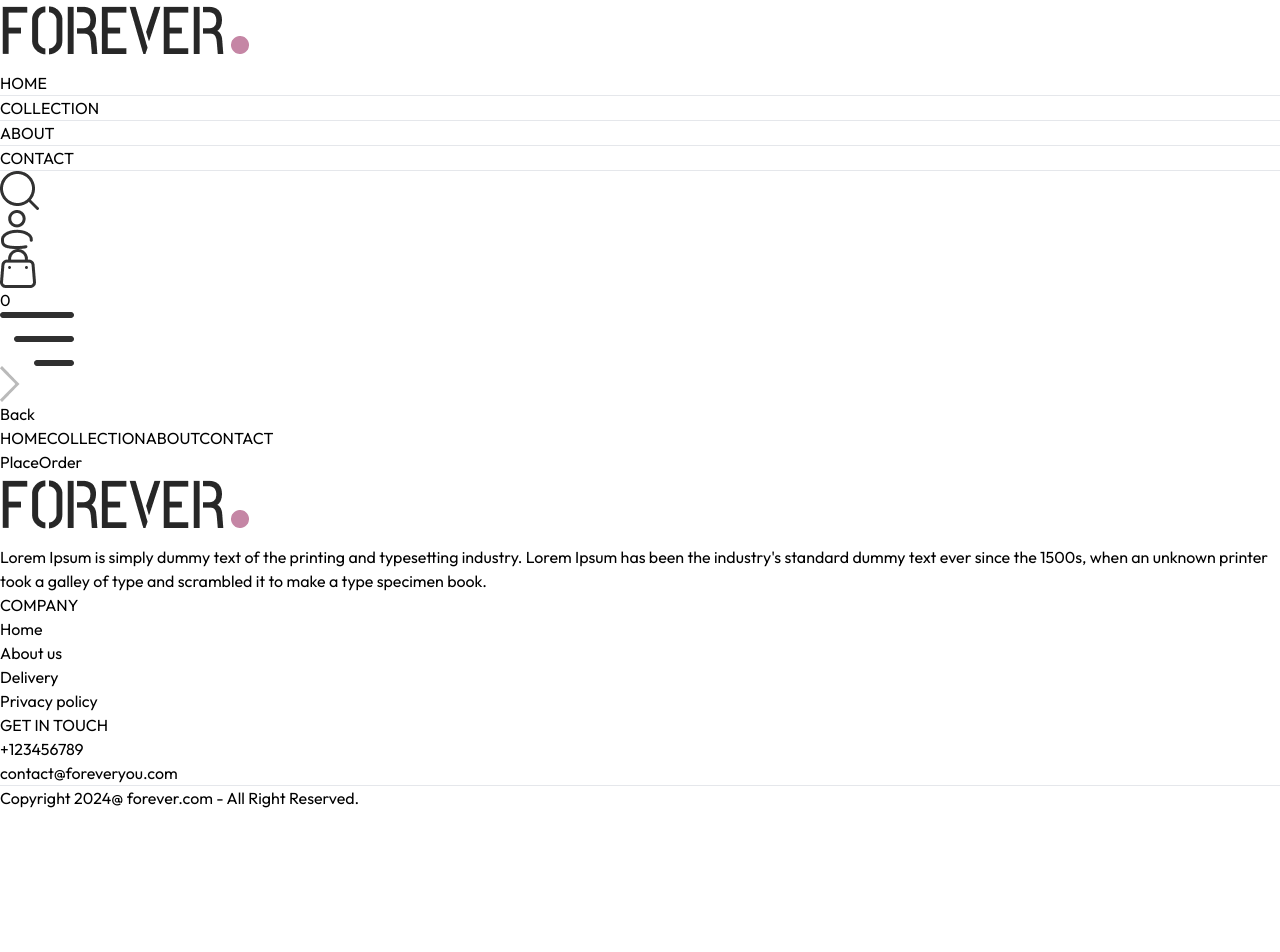
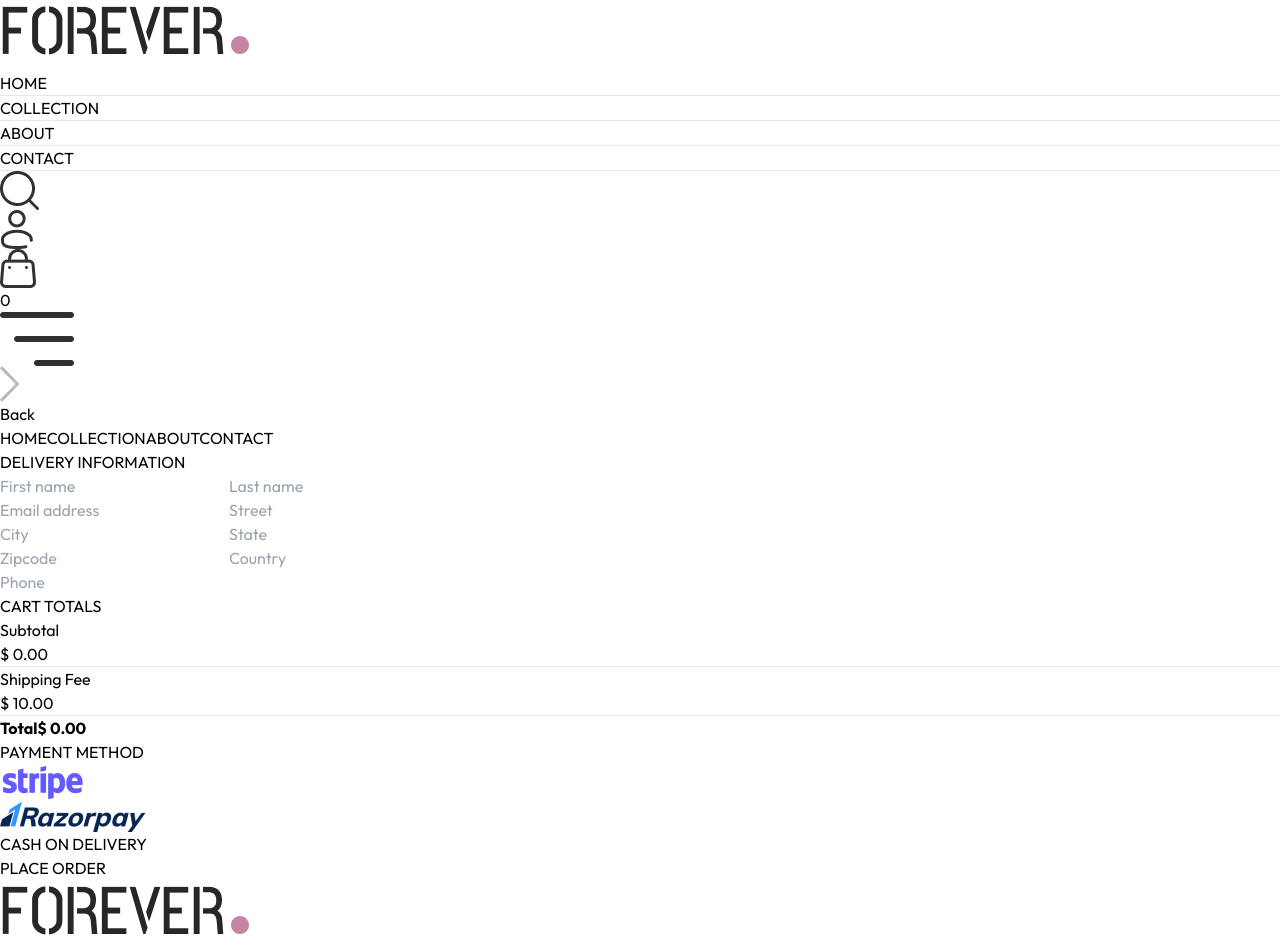
Before and after one commit to arshdeepsingh2003/Ecommerce_app, a React (Vite) app in the folder frontend/: page /place-order in a window 1280 px wide. Shown: the top 952 px of the page. Before the commit the page ends 810 px from the top, so only its background shows below. Built offline with nearby package versions, Linux system fonts and the light colour scheme.

Commit message:
place order page and orders page completed

```diff
--- a/frontend/src/context/ShopContext.jsx
+++ b/frontend/src/context/ShopContext.jsx
@@ -1,6 +1,7 @@
 import { createContext, useEffect, useState } from "react";
 import {products} from "../assets/assets"
 import { toast } from "react-toastify";
+import { useNavigate } from "react-router-dom";
 export const ShopContext= createContext();
 
 const ShopContextProvider=(props)=>{
@@ -10,6 +11,7 @@
     const [search,setSearch]=useState('');
     const [showSearch,setShowSearch]=useState(false);
     const [cartItems,setCartItems]=useState({});
+    const navigate = useNavigate();
 
     const addToCart=async(itemId,size)=>{
         if(!size){
@@ -81,7 +83,8 @@
         products,currency,delivery_fee,
         search,setSearch,showSearch,setShowSearch,
         cartItems, addToCart,
-        getCartCount,updateQuantity,getCartAmount
+        getCartCount,updateQuantity,getCartAmount,navigate
+
 
     }
 
--- a/frontend/src/pages/Orders.jsx
+++ b/frontend/src/pages/Orders.jsx
@@ -1,8 +1,50 @@
-import React from 'react'
+import React, { useContext, useEffect, useState } from 'react'
+import { ShopContext } from '../context/ShopContext'
+import Title from '../components/Title';
+
 
 const Orders = () => {
+
+  const { products , currency} = useContext(ShopContext);
+
+
+
   return (
-    <div>Orders</div>
+    <div className='border-t pt-16'>
+
+        <div className='text-2xl'>
+            <Title text1={'MY'} text2={'ORDERS'}/>
+        </div>
+
+        <div>
+            {
+              products.slice(1,4).map((item,index) => (
+                <div key={index} className='py-4 border-t border-b text-gray-700 flex flex-col md:flex-row md:items-center md:justify-between gap-4'>
+                    <div className='flex items-start gap-6 text-sm'>
+                        <img className='w-16 sm:w-20' src={item.image[0]} alt="" />
+                        <div>
+                          <p className='sm:text-base font-medium'>{item.name}</p>
+                          <div className='flex items-center gap-3 mt-1 text-base text-gray-700'>
+                            <p>{currency}{item.price}</p>
+                            <p>Quantity: {item.quantity}</p>
+                            <p>Size: {item.size}</p>
+                          </div>
+                          <p className='mt-1'>Date: <span className=' text-gray-400'>{new Date(item.date).toDateString()}</span></p>
+                          <p className='mt-1'>Payment: <span className=' text-gray-400'>{item.paymentMethod}</span></p>
+                        </div>
+                    </div>
+                    <div className='md:w-1/2 flex justify-between'>
+                        <div className='flex items-center gap-2'>
+                            <p className='min-w-2 h-2 rounded-full bg-green-500'></p>
+                            <p className='text-sm md:text-base'>Ready To Ship</p>
+                        </div>
+                        <button className='border px-4 py-2 text-sm font-medium rounded-sm'>Track Order</button>
+                    </div>
+                </div>
+              ))
+            }
+        </div>
+    </div>
   )
 }
 
--- a/frontend/src/pages/PlaceOrder.jsx
+++ b/frontend/src/pages/PlaceOrder.jsx
@@ -1,8 +1,68 @@
-import React from 'react'
+import { useState,useContext } from 'react'
+import Title from '../components/Title'
+import CartTotal from '../components/CartTotal'
+import { assets } from '../assets/assets'
+import { ShopContext } from '../context/ShopContext'
 
 const PlaceOrder = () => {
+const [method,setMethod]=useState('cod');
+
+const {navigate}=useContext(ShopContext);
   return (
-    <div>PlaceOrder</div>
+    <div className='flex flex-col sm:flex-row justify-between gap-4 pt-5 sm:pt-4 min-h-[80vh] border-t'>
+      {/*.............left side.............*/}
+      <div className='flex flex-col gap-4 w-full sm:max-w-[480px]'>
+
+                <div className='text-xl sm:text-2xl my-3'>
+                    <Title text1={'DELIVERY'} text2={'INFORMATION'} />
+                </div>
+                <div className='flex gap-3'>
+                    <input required className='border border-gray-300 rounded py-1.5 px-3.5 w-full' type="text" placeholder='First name' />
+                    <input required  className='border border-gray-300 rounded py-1.5 px-3.5 w-full' type="text" placeholder='Last name' />
+                </div>
+                <input required name='email'className='border border-gray-300 rounded py-1.5 px-3.5 w-full' type="email" placeholder='Email address' />
+                <input required name='street' className='border border-gray-300 rounded py-1.5 px-3.5 w-full' type="text" placeholder='Street' />
+                <div className='flex gap-3'>
+                    <input required  name='city'  className='border border-gray-300 rounded py-1.5 px-3.5 w-full' type="text" placeholder='City' />
+                    <input  name='state'  className='border border-gray-300 rounded py-1.5 px-3.5 w-full' type="text" placeholder='State' />
+                </div>
+                <div className='flex gap-3'>
+                    <input required name='zipcode' className='border border-gray-300 rounded py-1.5 px-3.5 w-full' type="number" placeholder='Zipcode' />
+                    <input required  name='country' className='border border-gray-300 rounded py-1.5 px-3.5 w-full' type="text" placeholder='Country' />
+                </div>
+                <input required name='phone'  className='border border-gray-300 rounded py-1.5 px-3.5 w-full' type="number" placeholder='Phone' />
+            </div>
+              {/* ------------- Right Side ------------------ */}
+              <div className='mt-8'>
+
+                 <div className='mt-8 min-w-80'>
+                    <CartTotal />
+                 </div>
+
+                 <div className='mt-12'>
+                    <Title text1={'PAYMENT'} text2={'METHOD'} />
+               {/* --------------- Payment Method Selection ------------- */}
+               <div className='flex gap-3 flex-col lg:flex-row'>
+                        <div onClick={() => setMethod('stripe')} className='flex items-center gap-3 border p-2 px-3 cursor-pointer'>
+                            <p className={`min-w-3.5 h-3.5 border rounded-full ${method === 'stripe' ? 'bg-green-400' : ''}`}></p>
+                            <img className='h-5 mx-4' src={assets.stripe_logo} alt="" />
+                        </div>
+                        <div onClick={() => setMethod('razorpay')} className='flex items-center gap-3 border p-2 px-3 cursor-pointer'>
+                            <p className={`min-w-3.5 h-3.5 border rounded-full ${method === 'razorpay' ? 'bg-green-400' : ''}`}></p>
+                            <img className='h-5 mx-4' src={assets.razorpay_logo} alt="" />
+                        </div>
+                        <div onClick={() => setMethod('cod')} className='flex items-center gap-3 border p-2 px-3 cursor-pointer'>
+                            <p className={`min-w-3.5 h-3.5 border rounded-full ${method === 'cod' ? 'bg-green-400' : ''}`}></p>
+                            <p className='text-gray-500 text-sm font-medium mx-4'>CASH ON DELIVERY</p>
+                        </div>
+                    </div>
+
+    <div className='w-full text-end mt-8'>
+        <button onClick={()=>navigate('/orders')} type='submit' className='bg-black text-white px-16 py-3 text-sm'>PLACE ORDER</button>
+    </div>
+</div>
+</div>
+    </div>
   )
 }
 
```
